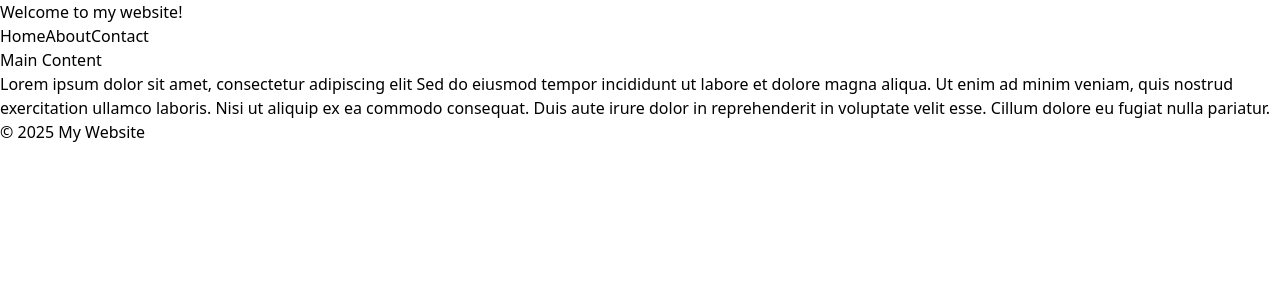
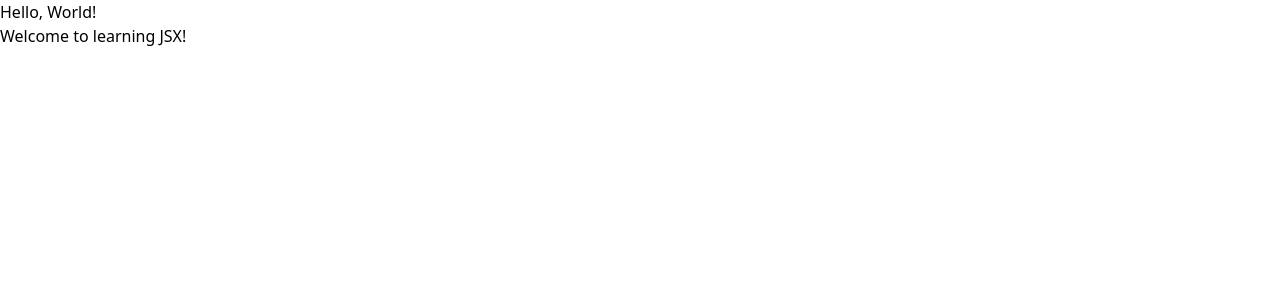
Before and after one commit to davi-p-oliveira-11/react19, a React (Vite) app: page / in a window 1280 px wide. Shown: the top 300 px of the page. Built offline with nearby package versions, Linux system fonts and the light colour scheme.

Commit message:
added Challenge2.tsx

```diff
--- a/src/App.tsx
+++ b/src/App.tsx
@@ -1,9 +1,12 @@
+
+
 {/*Basics copy*/}
 // import { Component1 } from "./basics/copy/01-components-copy"
 {/*Basics exercises*/}
 
 // import { Greet } from "./basics/exercises/01-components-exerc"
-import { ComponentsExercise } from "./basics/exercises/01-components-exerc"
+// import { ComponentsExercise } from "./basics/exercises/01-components-exerc"
+import Challenge2 from "./basics/exercises/02-tsx-exerc/challenge2/Challenge2"
 
 const App = () => {
   return (
@@ -13,7 +16,9 @@ const App = () => {
 
      {/*Basics exercises*/}
      {/* <Greet /> */}
-     <ComponentsExercise />
+     {/* <ComponentsExercise /> */}
+     <Challenge2 />
+
     </>
   )
 }
--- /dev/null
+++ b/src/basics/exercises/02-tsx-exerc/challenge2/Challenge2.tsx
@@ -0,0 +1,10 @@
+import React from 'react'
+import WelcomeMessage from './components/WelcomeMessage'
+
+const Challenge2: React.FC = () => {
+  return (
+    <WelcomeMessage />
+  )
+}
+
+export default Challenge2
--- /dev/null
+++ b/src/basics/exercises/02-tsx-exerc/challenge2/components/WelcomeMessage.tsx
@@ -0,0 +1,13 @@
+const heading: string = `Hello, World!`;
+const message: string = `Welcome to learning JSX!`;
+
+const WelcomeMessage: React.FC = () => {
+  return (
+    <div>
+      <h1>{heading}</h1>
+      <p>{message}</p>
+    </div>
+  )
+}
+
+export default WelcomeMessage
```
Also changed, not shown: src/basics/copy/02-tsx-copy/App.tsx (+14 -0 lines).
